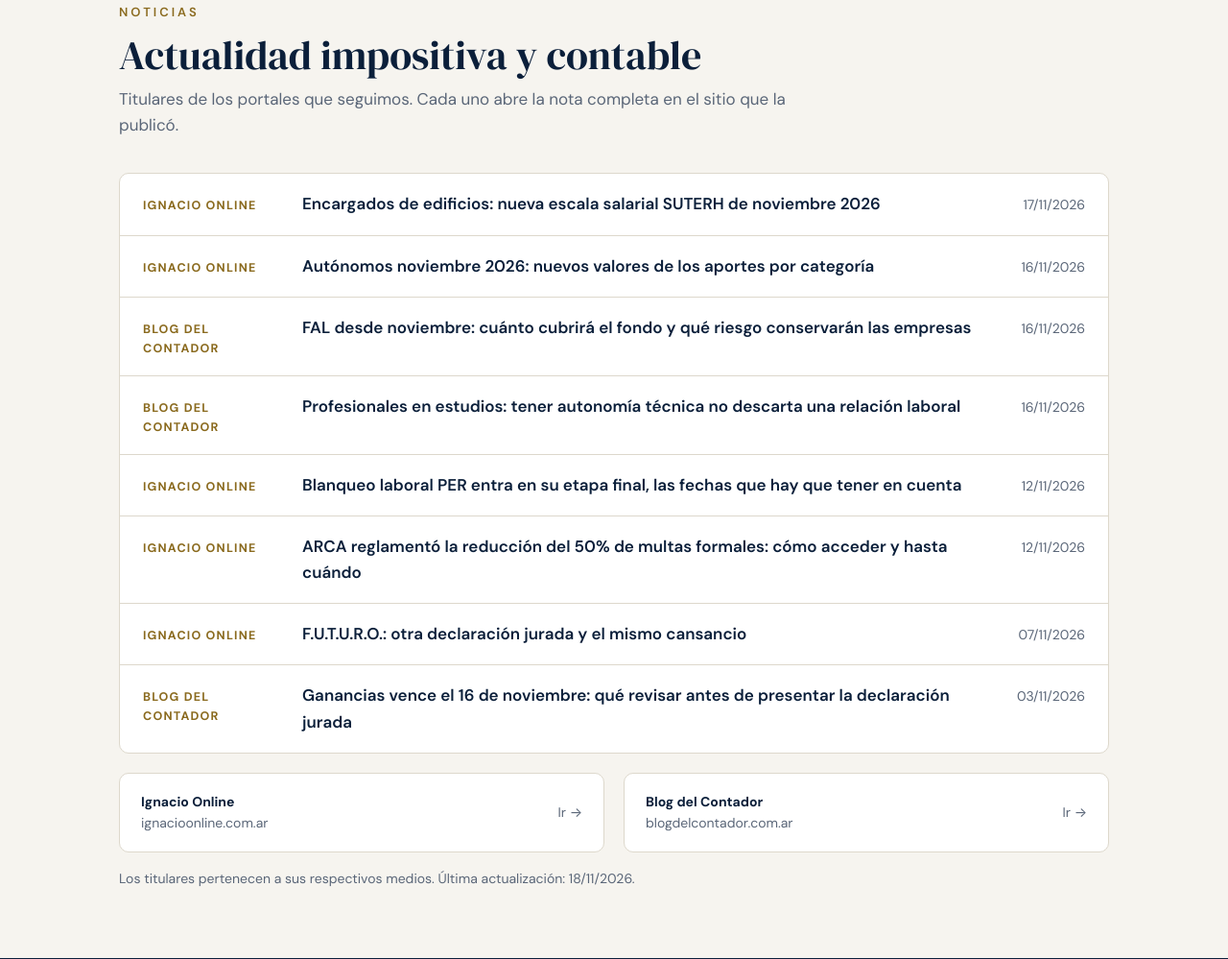
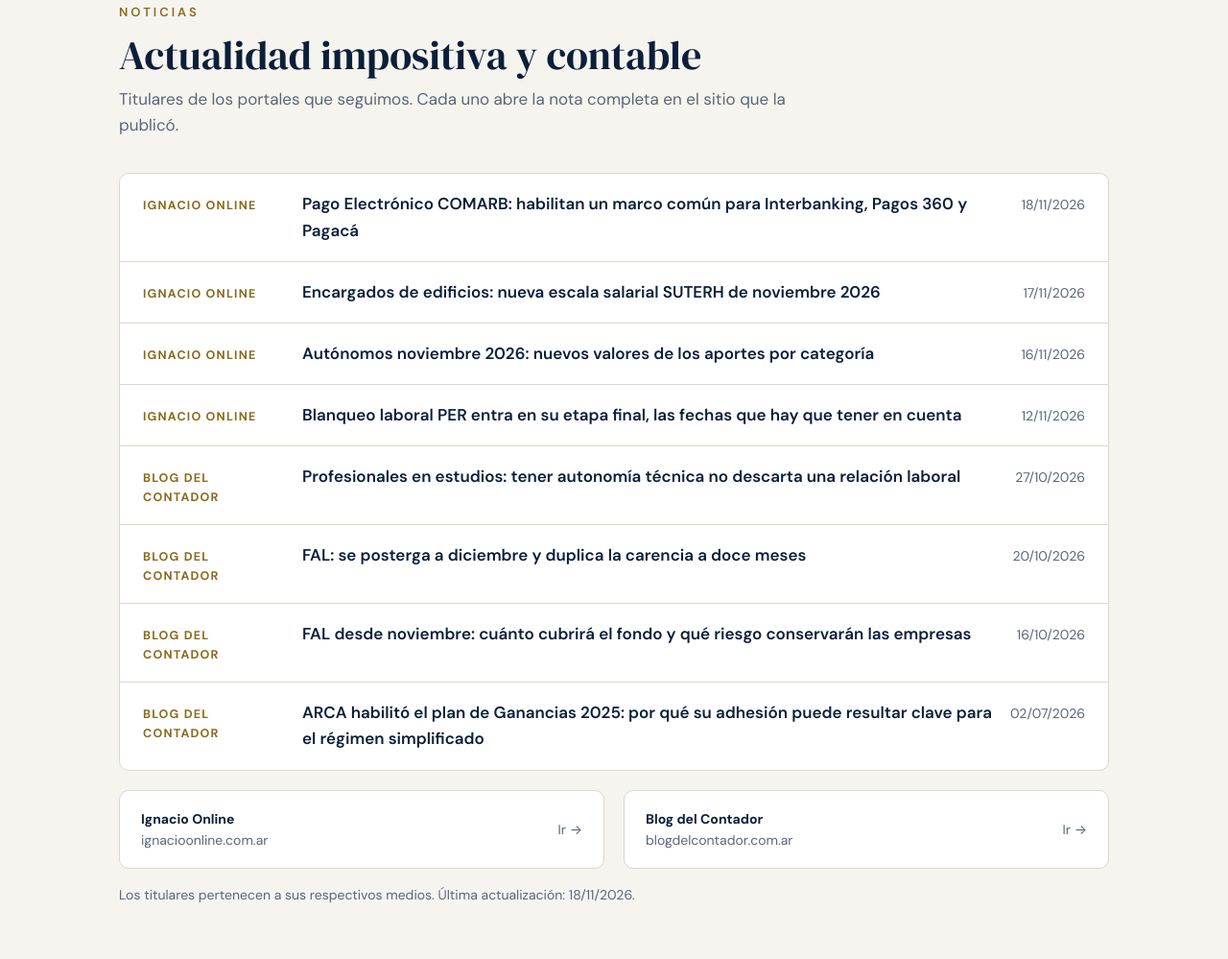
Before and after one commit to smestudiocontable/smestudiocontable.github.io, a plain HTML site: page index.html in a window 1280 px wide. Shown: the part 3320-4319 px from the top of the page at 96% size. Drawn offline with Linux system fonts and the light colour scheme.

Commit message:
Actualiza noticias 18/11/2026

```diff
--- a/index.html
+++ b/index.html
@@ -281,14 +281,14 @@ footer .wrap{display:flex;justify-content:space-between;gap:12px;flex-wrap:wrap}
       </div>
       <!-- NOTICIAS:INICIO (la actualización diaria reemplaza este bloque; máximo 12 titulares, el más nuevo arriba) -->
       <div class="news">
-        <a href="https://www.ignacioonline.com.ar/encargados-de-edificios-nueva-escala-salarial-suterh-de-noviembre-2026"><span class="src">Ignacio Online</span><span class="ttl">Encargados de edificios: nueva escala salarial SUTERH de noviembre 2026</span><span class="dt">17/11/2026</span></a>
+        <a href="https://www.ignacioonline.com.ar/pago-electronico-comarb-habilitan-un-marco-comun-para-interbanking-pagos-360-y-pagaca/"><span class="src">Ignacio Online</span><span class="ttl">Pago Electrónico COMARB: habilitan un marco común para Interbanking, Pagos 360 y Pagacá</span><span class="dt">18/11/2026</span></a>
+        <a href="https://www.ignacioonline.com.ar/encargados-de-edificios-nueva-escala-salarial-suterh-de-noviembre-2026/"><span class="src">Ignacio Online</span><span class="ttl">Encargados de edificios: nueva escala salarial SUTERH de noviembre 2026</span><span class="dt">17/11/2026</span></a>
         <a href="https://www.ignacioonline.com.ar/autonomos-2026-valores-vigentes-desde-noviembre/"><span class="src">Ignacio Online</span><span class="ttl">Autónomos noviembre 2026: nuevos valores de los aportes por categoría</span><span class="dt">16/11/2026</span></a>
-        <a href="https://blogdelcontador.com.ar"><span class="src">Blog del Contador</span><span class="ttl">FAL desde noviembre: cuánto cubrirá el fondo y qué riesgo conservarán las empresas</span><span class="dt">16/11/2026</span></a>
-        <a href="https://blogdelcontador.com.ar"><span class="src">Blog del Contador</span><span class="ttl">Profesionales en estudios: tener autonomía técnica no descarta una relación laboral</span><span class="dt">16/11/2026</span></a>
         <a href="https://www.ignacioonline.com.ar/blanqueo-laboral-per-entra-en-su-etapa-final-las-fechas-que-hay-que-tener-en-cuenta/"><span class="src">Ignacio Online</span><span class="ttl">Blanqueo laboral PER entra en su etapa final, las fechas que hay que tener en cuenta</span><span class="dt">12/11/2026</span></a>
-        <a href="https://www.ignacioonline.com.ar/arca-reglamento-la-reduccion-del-50-de-multas-formales-como-acceder-y-hasta-cuando/"><span class="src">Ignacio Online</span><span class="ttl">ARCA reglamentó la reducción del 50% de multas formales: cómo acceder y hasta cuándo</span><span class="dt">12/11/2026</span></a>
-        <a href="https://www.ignacioonline.com.ar/f-u-t-u-r-o-otra-declaracion-jurada-y-el-mismo-cansancio/"><span class="src">Ignacio Online</span><span class="ttl">F.U.T.U.R.O.: otra declaración jurada y el mismo cansancio</span><span class="dt">07/11/2026</span></a>
-        <a href="https://blogdelcontador.com.ar"><span class="src">Blog del Contador</span><span class="ttl">Ganancias vence el 16 de noviembre: qué revisar antes de presentar la declaración jurada</span><span class="dt">03/11/2026</span></a>
+        <a href="https://blogdelcontador.com.ar/news-46519-profesionales-estudios-autonomia-tecnica-relacion-laboral"><span class="src">Blog del Contador</span><span class="ttl">Profesionales en estudios: tener autonomía técnica no descarta una relación laboral</span><span class="dt">27/10/2026</span></a>
+        <a href="https://blogdelcontador.com.ar/news-46506-fal-prorroga-diciembre-2026-carencia-doce-periodos"><span class="src">Blog del Contador</span><span class="ttl">FAL: se posterga a diciembre y duplica la carencia a doce meses</span><span class="dt">20/10/2026</span></a>
+        <a href="https://blogdelcontador.com.ar/news-46499-fal-noviembre-2026-cobertura-indemnizaciones-empresas"><span class="src">Blog del Contador</span><span class="ttl">FAL desde noviembre: cuánto cubrirá el fondo y qué riesgo conservarán las empresas</span><span class="dt">16/10/2026</span></a>
+        <a href="https://blogdelcontador.com.ar/news-46495-arca-habilito-el-plan-de-ganancias-2025-por-que-su-adhesion-puede-resultar-clave-para-el-regimen-simplificado"><span class="src">Blog del Contador</span><span class="ttl">ARCA habilitó el plan de Ganancias 2025: por qué su adhesión puede resultar clave para el régimen simplificado</span><span class="dt">02/07/2026</span></a>
       </div>
       <!-- NOTICIAS:FIN -->
       <div class="grid g2 sources">
```
